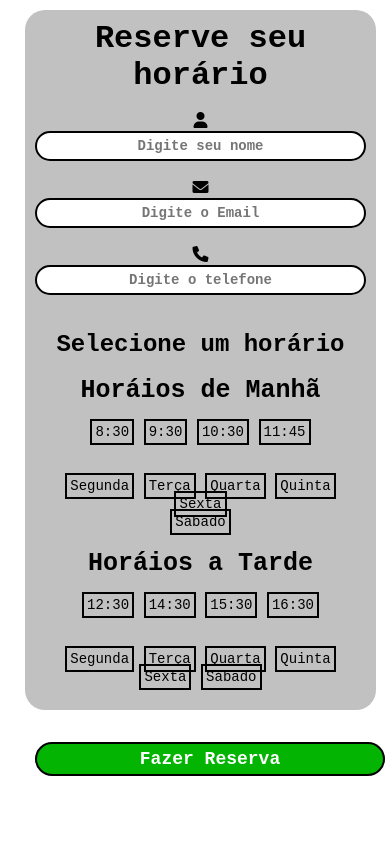
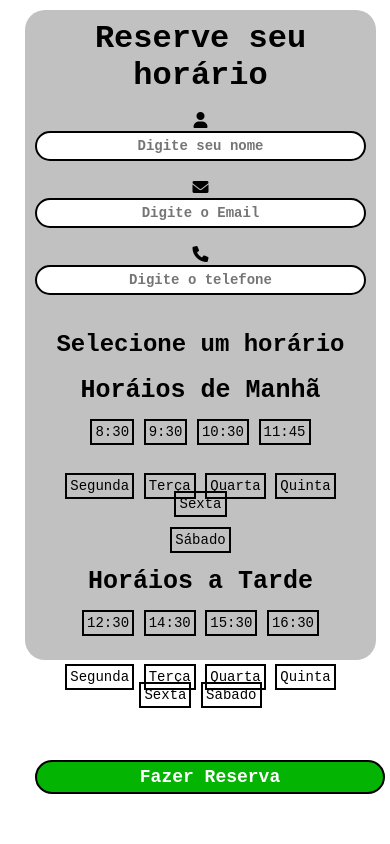
Before and after one commit to BrunoMeloMorais22/Cabeleireiro, a Flask app: page /reserva in a window 390 px wide. Run offline with Flask 3, Linux system fonts and the light colour scheme.

Commit message:
Ajustando largura e altura

```diff
--- a/static/reserva.css
+++ b/static/reserva.css
@@ -52,7 +52,7 @@ span:hover{
     form{
         margin-left: 25px;
         width: 90%;
-        height: 700px;
+        height: 650px;
         padding: 10px;
     }
 
--- a/templates/reserva.html
+++ b/templates/reserva.html
@@ -34,7 +34,7 @@
                 <span>Terça</span>
                 <span>Quarta</span>
                 <span>Quinta</span>
-                <span>Sexta</span><br>
+                <span>Sexta</span><br><br>
                 <span>Sábado</span><br><br>
             </div>
 
```
